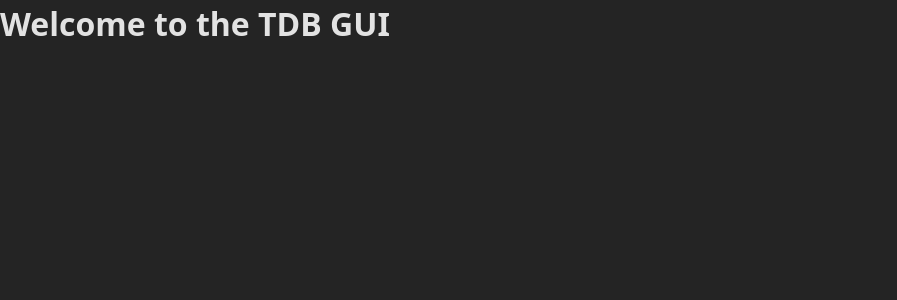
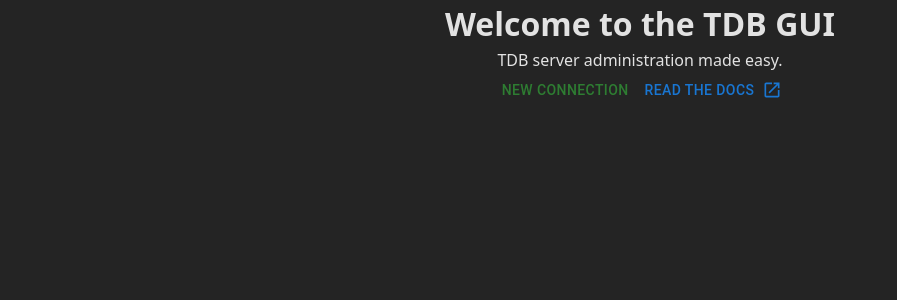
Before and after one commit to tobsdb/tdb-gui, a React (Vite) app: page / in a window 1280 px wide. Shown: the top 300 px of the page, without its empty margins (0-897 px from the left). Built offline with nearby package versions, Linux system fonts and the light colour scheme; a web font is replaced by a local one.

Commit message:
add: welcome page

```diff
--- a/src/pages/welcome.tsx
+++ b/src/pages/welcome.tsx
@@ -1,7 +1,19 @@
+import "@/styles/welcome.css";
+import { Button } from "@mui/material";
+import LaunchIcon from "@mui/icons-material/Launch";
+import { Link } from "react-router-dom";
+
 export default function Welcome() {
   return (
-    <div>
+    <main className="welcome-page">
       <h1>Welcome to the TDB GUI</h1>
-    </div>
+      <p>TDB server administration made easy.</p>
+      <div>
+        <Link to="/new">
+          <Button color="success">New Connection</Button>
+        </Link>
+        <Button endIcon={<LaunchIcon />}>Read the Docs</Button>
+      </div>
+    </main>
   );
 }
--- /dev/null
+++ b/src/styles/welcome.css
@@ -0,0 +1,6 @@
+.welcome-page {
+  display: flex;
+  flex-direction: column;
+  justify-content: center;
+  align-items: center;
+}
```
